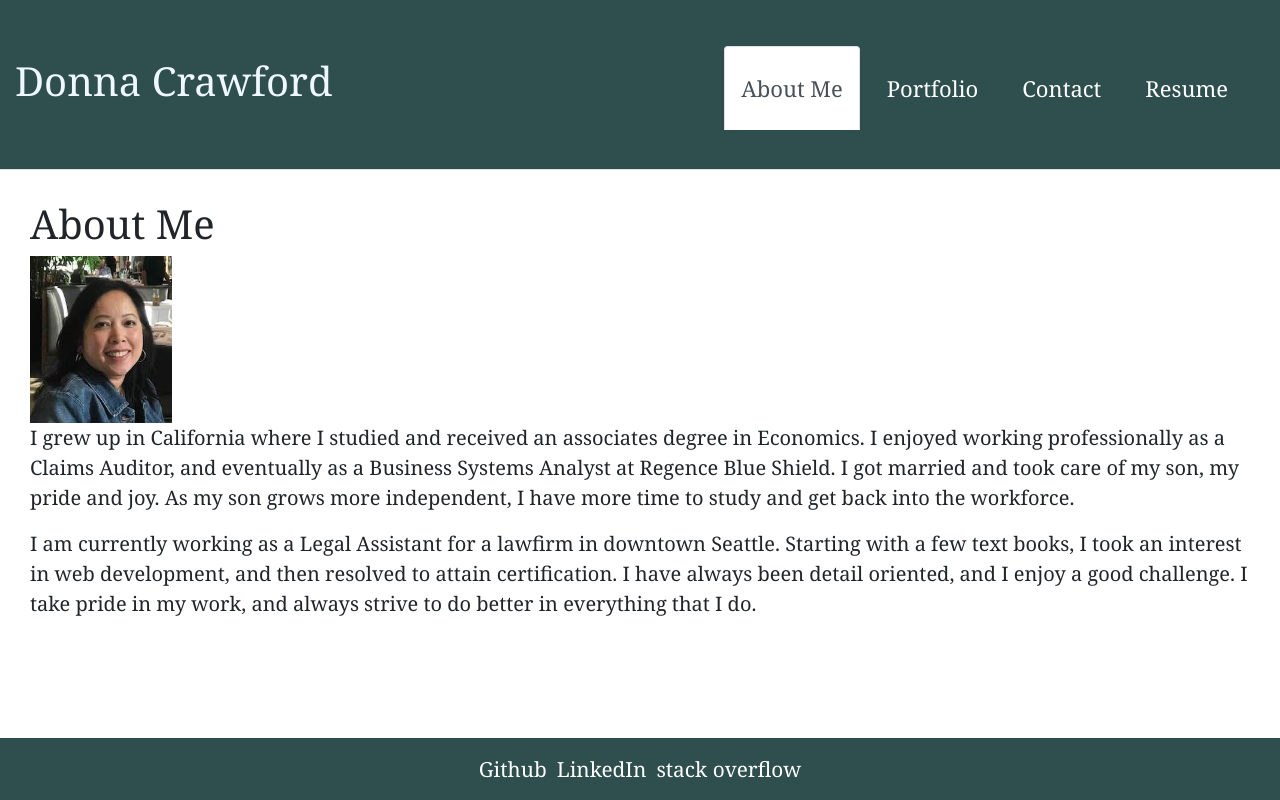
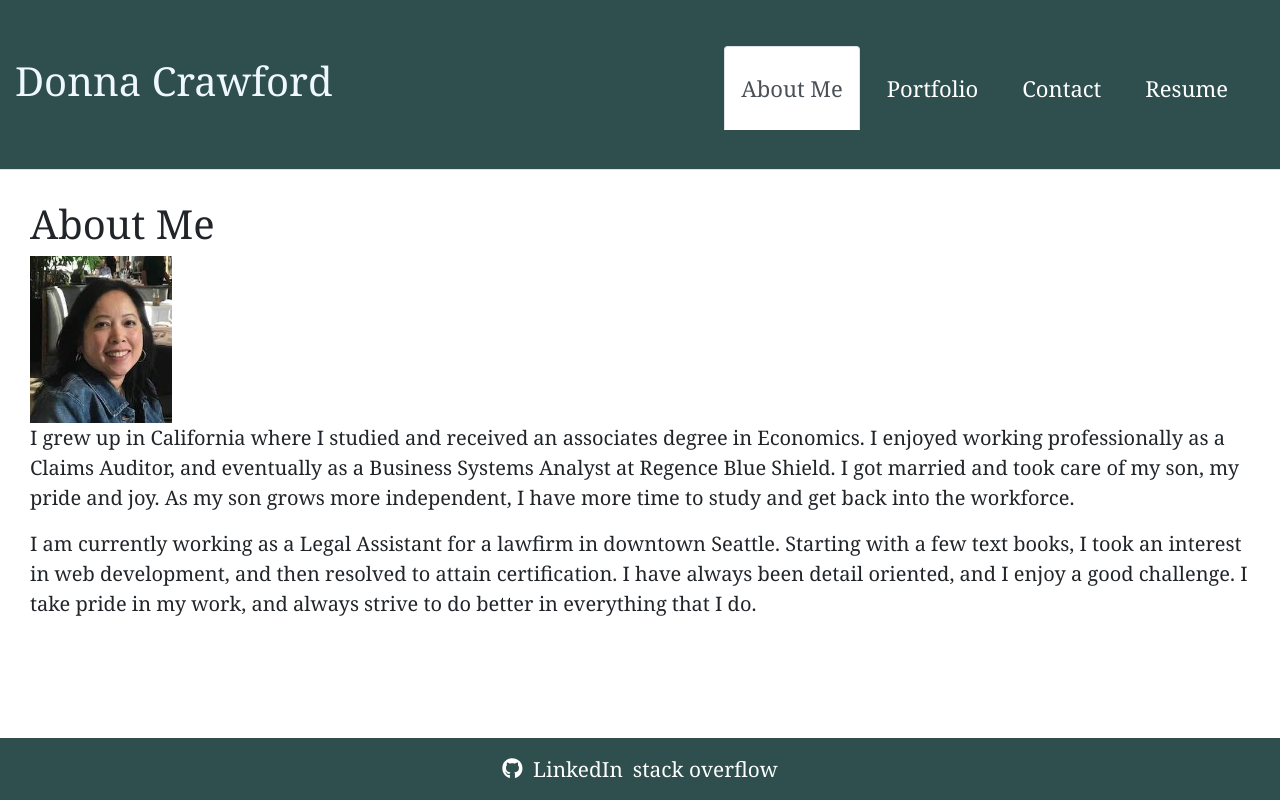
Before and after one commit to Donnastjames/React-Portfolio, a React (Create React App) app: page / in a window 1280 px wide. Built offline with nearby package versions, Linux system fonts and the light colour scheme.

Commit message:
Added FontAwesomeIcon for Github to NavFooter.js

```diff
--- a/package.json
+++ b/package.json
@@ -4,6 +4,10 @@
   "private": true,
   "homepage": "https://donnastjames.github.io/React-Portfolio/",
   "dependencies": {
+    "@fortawesome/fontawesome-svg-core": "^1.2.36",
+    "@fortawesome/free-brands-svg-icons": "^5.15.4",
+    "@fortawesome/free-solid-svg-icons": "^5.15.4",
+    "@fortawesome/react-fontawesome": "^0.1.15",
     "@testing-library/jest-dom": "^5.14.1",
     "@testing-library/react": "^11.2.7",
     "@testing-library/user-event": "^12.8.3",
--- a/src/App.js
+++ b/src/App.js
@@ -1,5 +1,9 @@
 import React from "react";
 import PortfolioContainer from "./components/PortfolioContainer";
+import { library } from '@fortawesome/fontawesome-svg-core';
+import { faGithub, faLinkedin, faStackOverflow } from '@fortawesome/free-brands-svg-icons';
+
+library.add(faGithub, faLinkedin, faStackOverflow);
 
 const App = () => <PortfolioContainer />;
 
--- a/src/components/NavFooter.js
+++ b/src/components/NavFooter.js
@@ -1,5 +1,6 @@
 import React from 'react';
 import '../styles/NavTabs.css';
+import { FontAwesomeIcon } from '@fortawesome/react-fontawesome';
 
 function NavFooter({ currentPage, handlePageChange }) {
   return (
@@ -11,7 +12,7 @@ function NavFooter({ currentPage, handlePageChange }) {
           rel="noopener noreferrer"
           alt="github"
         >
-          Github
+          <FontAwesomeIcon icon={['fab', 'github']} />
         </a>
       </li>
       <li className='nav-item'>
```
Also changed, not shown: 1 other file (tests, documents, lock files or other folders).
